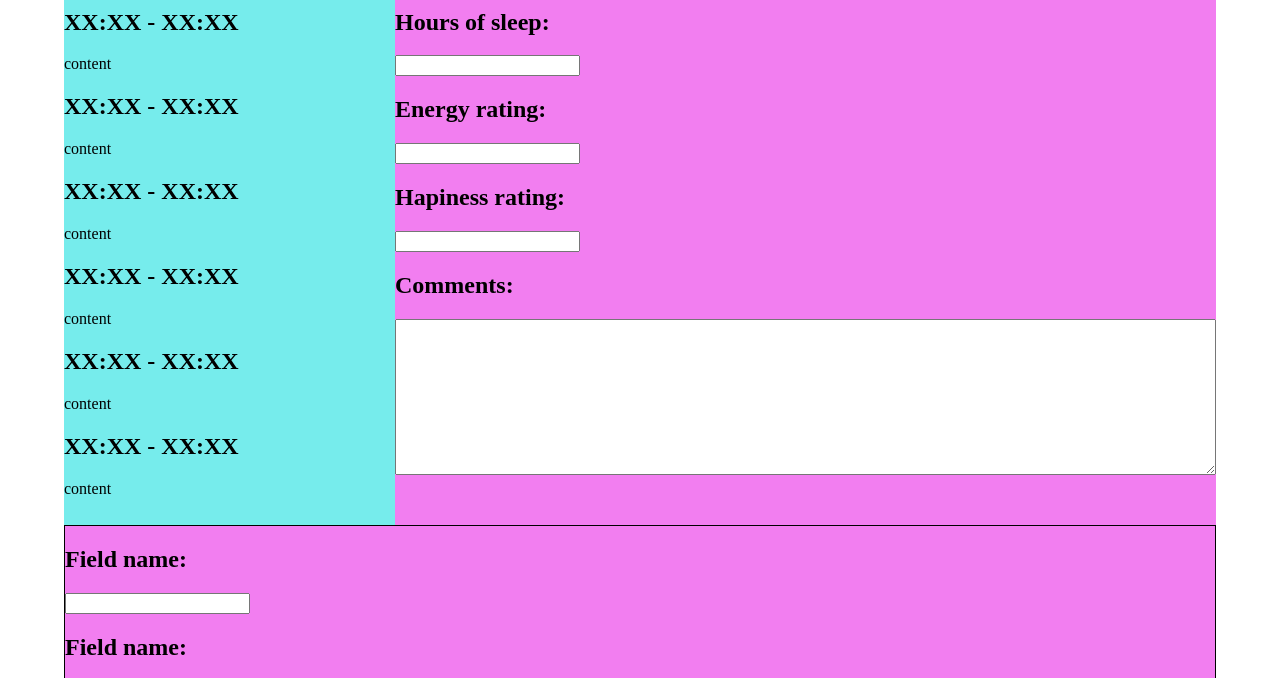
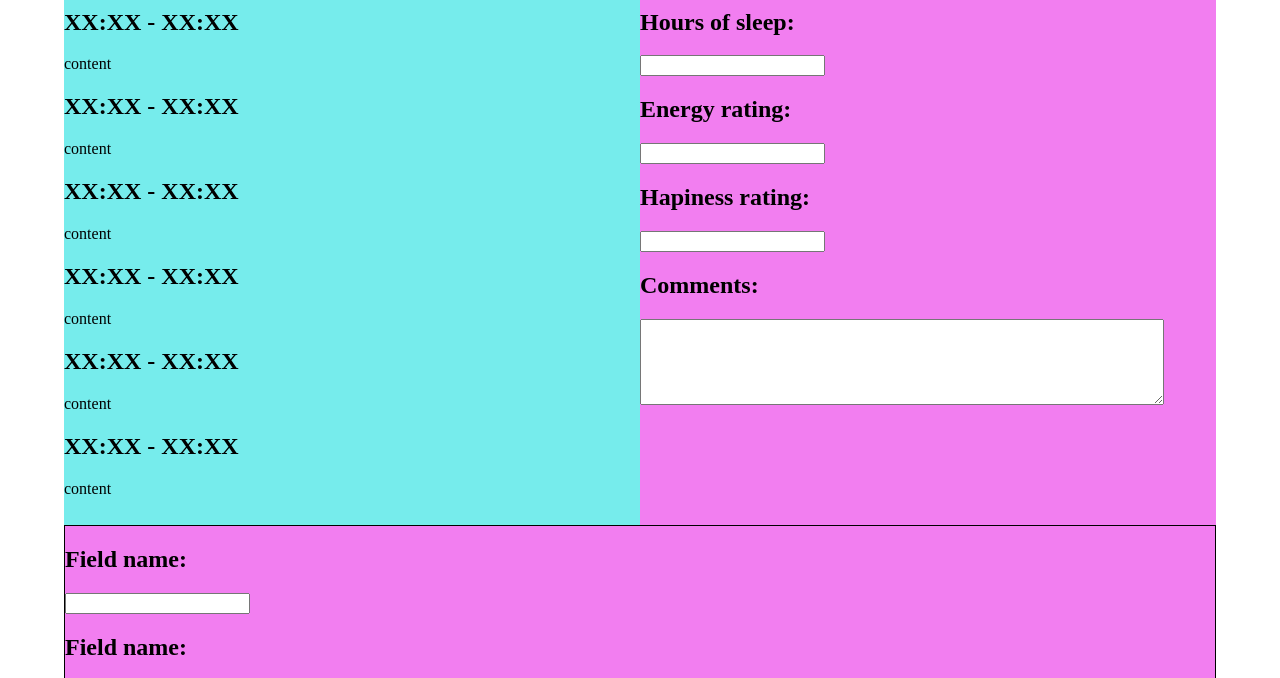
Before and after one commit to Jacob1354/journal, a plain HTML site: page first-proto/day.html in a window 1280 px wide. Shown: the part 96-774 px from the top of the page. Drawn offline with Linux system fonts and the light colour scheme.

Commit message:
Fix: Remove default html size of the comments box

```diff
--- a/first-proto/day.html
+++ b/first-proto/day.html
@@ -74,7 +74,7 @@
             <div class="mood_field">
                 <h2>Comments: </h2>
                 <div class="mood_field_text">
-                    <textarea name="" id="" cols="100" rows="10"></textarea>
+                    <textarea name="mood_field_text" id="mood_field_text"></textarea>
                 </div>
             </div>
         </div>
```
